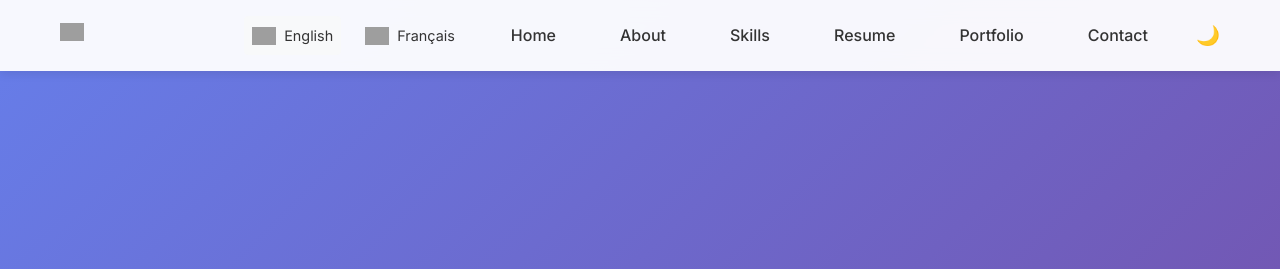
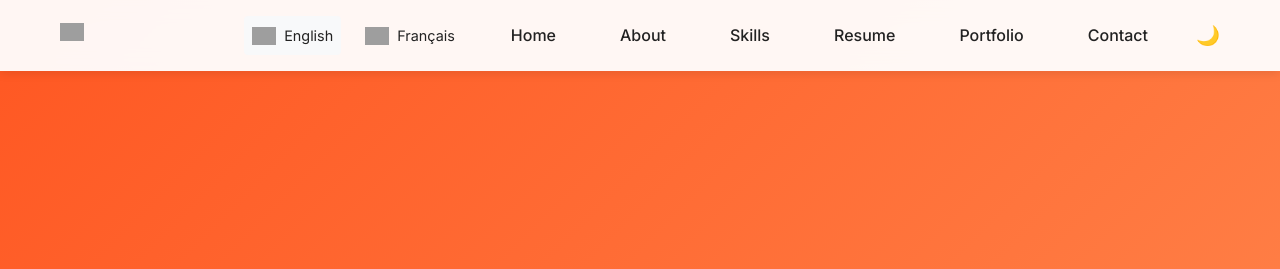
Before and after one commit to MasTristan/portfolio, a plain HTML site: page index.html in a window 1280 px wide. Shown: the top 269 px of the page. Drawn offline with Linux system fonts and the light colour scheme; grey boxes are pictures that could not be loaded; files whose address does not match are found by name.

Commit message:
feat: refresh palette and add scroll animations

```diff
--- a/assets/css/style.css
+++ b/assets/css/style.css
@@ -1,12 +1,12 @@
 /* CSS Variables */
 :root {
-  --primary-color: #333;
-  --secondary-color: #666;
-  --accent-color: #007bff;
+  --primary-color: #222;
+  --secondary-color: #555;
+  --accent-color: #ff5722;
   --bg-color: #ffffff;
   --bg-dark: #f8f9fa;
-  --text-color: #333;
-  --text-light: #666;
+  --text-color: #222;
+  --text-light: #555;
   --border-color: #e9ecef;
   --shadow: 0 2px 10px rgba(0, 0, 0, 0.1);
   --font-family:
@@ -18,11 +18,11 @@
 :root[data-theme="dark"] {
   --primary-color: #f1f1f1;
   --secondary-color: #aaa;
-  --accent-color: #0d6efd;
+  --accent-color: #ff7043;
   --bg-color: #121212;
   --bg-dark: #1e1e1e;
   --text-color: #f1f1f1;
-  --text-light: #ccc;
+  --text-light: #ddd;
   --border-color: #333;
   --header-bg: rgba(18, 18, 18, 0.95);
 
@@ -190,12 +190,13 @@ a:hover {
   font-weight: 500;
   padding: 0.5rem 1rem;
   border-radius: 4px;
-  transition: var(--transition);
+  transition: color 0.3s ease, transform 0.3s ease;
 }
 
 .nav-menu a:hover {
   background-color: var(--bg-dark);
   color: var(--accent-color);
+  transform: translateY(-2px);
 }
 
 /* Hero Section */
@@ -205,7 +206,7 @@ a:hover {
   align-items: center;
   justify-content: center;
   text-align: center;
-  background: linear-gradient(135deg, #667eea 0%, #764ba2 100%);
+  background: linear-gradient(135deg, var(--accent-color) 0%, #ff8a50 100%);
   color: white;
   position: relative;
 }
@@ -267,7 +268,7 @@ a:hover {
 
 .social-link:hover {
   background: rgba(255, 255, 255, 0.2);
-  transform: translateY(-2px);
+  transform: translateY(-4px) scale(1.05);
 }
 
 @keyframes fadeInUp {
@@ -581,15 +582,15 @@ section {
 }
 
 .portfolio-item {
-  background: white;
+  background: var(--bg-dark);
   border-radius: 8px;
   overflow: hidden;
   box-shadow: var(--shadow);
-  transition: var(--transition);
+  transition: transform 0.3s ease, box-shadow 0.3s ease;
 }
 
 .portfolio-item:hover {
-  transform: translateY(-5px);
+  transform: translateY(-5px) scale(1.02);
   box-shadow: 0 10px 30px rgba(0, 0, 0, 0.15);
 }
 
@@ -904,6 +905,17 @@ section {
   animation: fadeInUp 0.6s ease;
 }
 
+.reveal {
+  opacity: 0;
+  transform: translateY(20px);
+  transition: opacity 0.6s ease, transform 0.6s ease;
+}
+
+.reveal.visible {
+  opacity: 1;
+  transform: translateY(0);
+}
+
 /* Smooth scrolling offset for fixed header */
 section {
   scroll-margin-top: 100px;
--- a/assets/js/script.js
+++ b/assets/js/script.js
@@ -600,6 +600,27 @@ document.addEventListener("DOMContentLoaded", function () {
   // Initialize image error handling
   handleImageErrors();
 
+  // Reveal sections on scroll
+  function initSectionReveal() {
+    document.querySelectorAll("section").forEach((sec) => sec.classList.add("reveal"));
+
+    const observer = new IntersectionObserver(
+      (entries) => {
+        entries.forEach((entry) => {
+          if (entry.isIntersecting) {
+            entry.target.classList.add("visible");
+            observer.unobserve(entry.target);
+          }
+        });
+      },
+      { threshold: 0.1 }
+    );
+
+    document.querySelectorAll(".reveal").forEach((el) => observer.observe(el));
+  }
+
+  initSectionReveal();
+
   // Mobile menu toggle (if needed in future)
   function initMobileMenu() {
     // This can be expanded for mobile hamburger menu functionality
```
